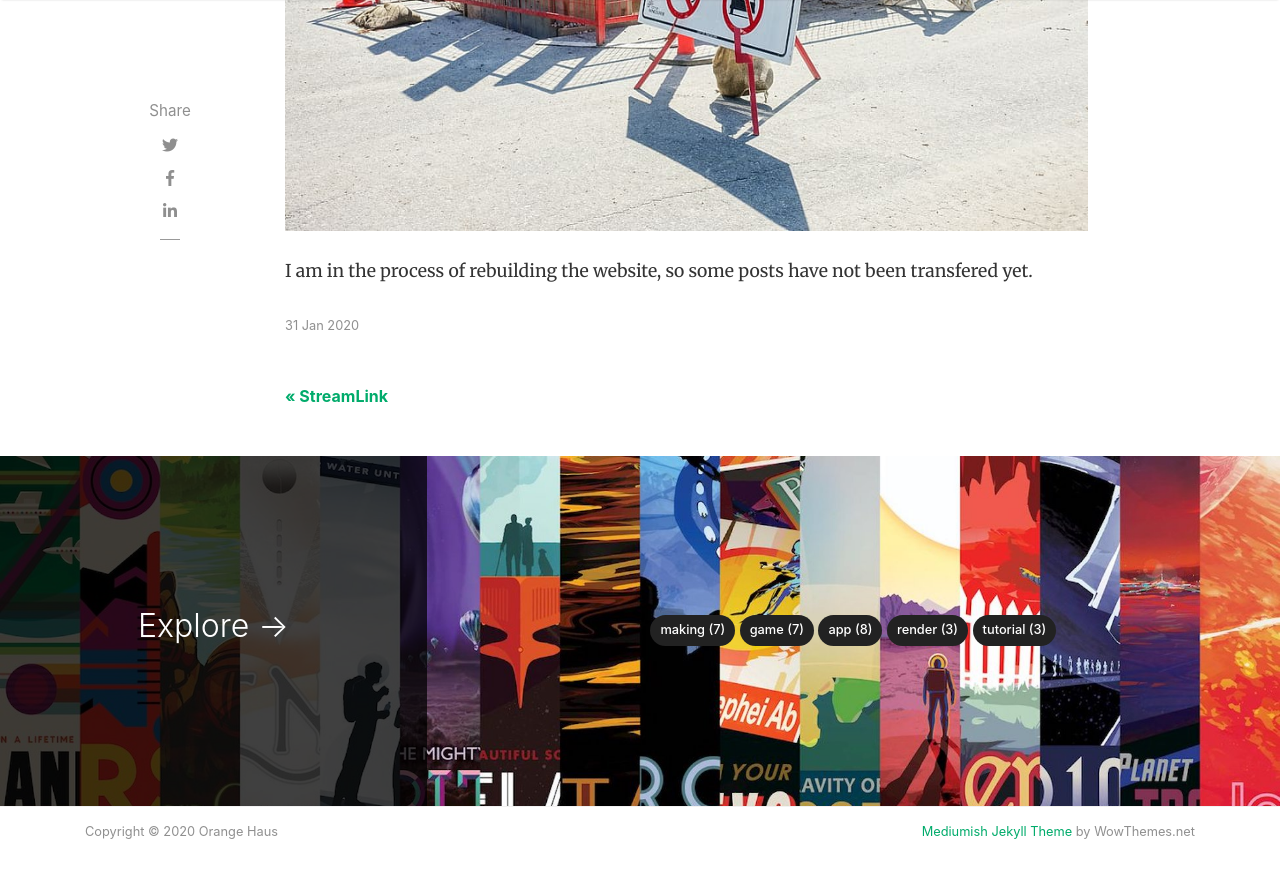
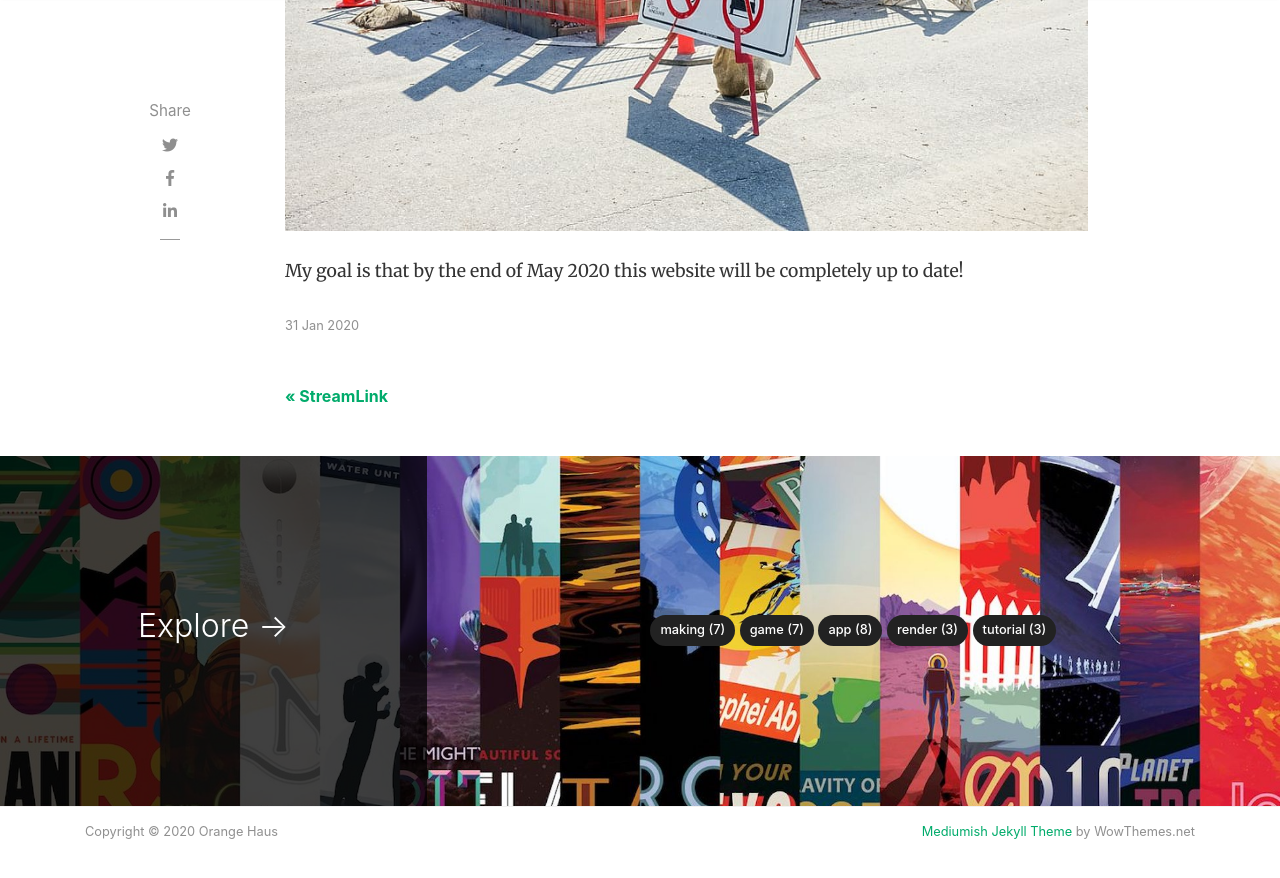
Before and after one commit to tgb20/tgb20.github.io, a Jekyll site: the page built from _posts/2020-01-31-underconstruction.md, in a window 1280 px wide and 900 px high, scrolled down 719 px. Shown: the top 878 px of the window. Built offline with Jekyll 4.4.1, drawn with Linux system fonts in a browser that asks for light colours; nearby versions of some CDN libraries; comment, search, counter and statistics services are not loaded.

Commit message:
Updated Under Construction Page

```diff
--- a/_posts/2020-01-31-underconstruction.md
+++ b/_posts/2020-01-31-underconstruction.md
@@ -10,4 +10,4 @@ featured: true
 hidden: true
 ---
 
-I am in the process of rebuilding the website, so some posts have not been transfered yet.
+My goal is that by the end of May 2020 this website will be completely up to date!
```
